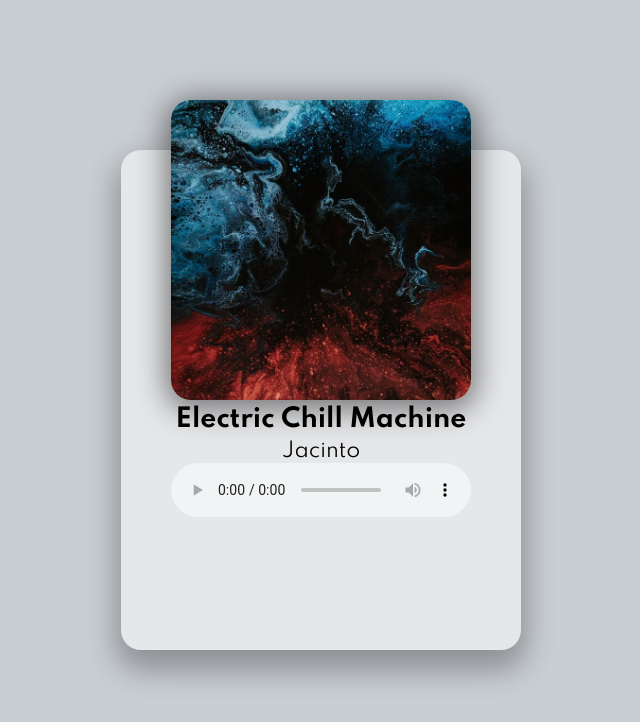
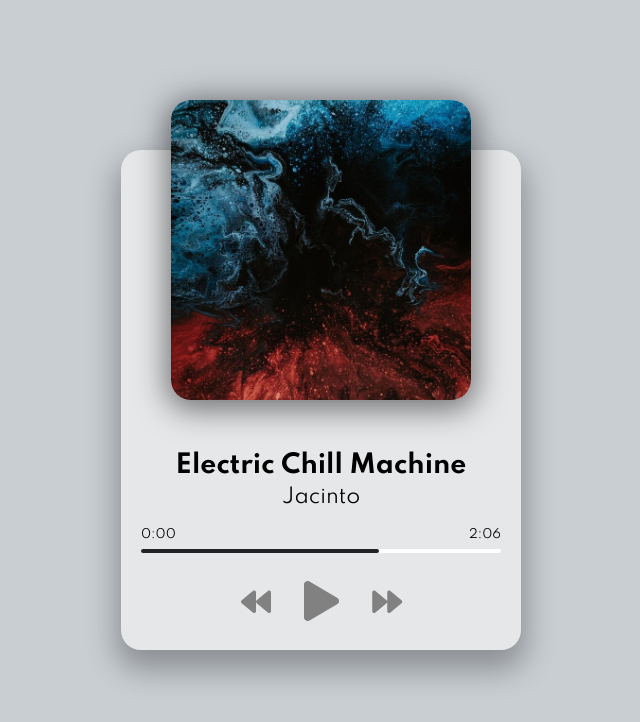
Before and after one commit to djasuncion/music-player, a plain HTML site: page index.html in a window 1280 px wide. Shown: the whole page, without its empty margins (319-959 px from the left). Drawn offline with Linux system fonts and the light colour scheme.

Commit message:
added control icons and bit of styling

```diff
--- a/index.html
+++ b/index.html
@@ -16,9 +16,22 @@
       <!-- Song -->
       <div class="img-container">
         <img src="./img/jacinto-1.jpg" alt="Album Art" />
-        <h2 id="title">Electric Chill Machine</h2>
-        <h3 id="artist">Jacinto</h3>
-        <audio src="./music/jacinto-1.mp3" controls></audio>
+      </div>
+      <h2 id="title">Electric Chill Machine</h2>
+      <h3 id="artist">Jacinto</h3>
+      <audio src="./music/jacinto-1.mp3"></audio>
+      <!-- Progress -->
+      <div class="progress-container" id="progress-container">
+        <div class="progress" id="progress"></div>
+        <div class="duration-wrapper">
+          <span id="current-time">0:00</span>
+          <span id="duration">2:06</span>
+        </div>
+      </div>
+      <div class="player-controls">
+        <i class="fas fa-backward" id="prev" title="Previous"></i>
+        <i class="fas fa-play main-button" id="play" title="Play"></i>
+        <i class="fas fa-forward" id="next" title="Next"></i>
       </div>
     </div>
     <!-- Script -->
--- a/style.css
+++ b/style.css
@@ -92,6 +92,12 @@ h3 {
   font-size: 30px;
   color: rgb(129, 129, 129);
   margin-right: 30px;
+  cursor: pointer;
+  user-select: none;
+}
+
+.fas:hover {
+  filter: brightness(80%);
 }
 
 .main-button {
```
